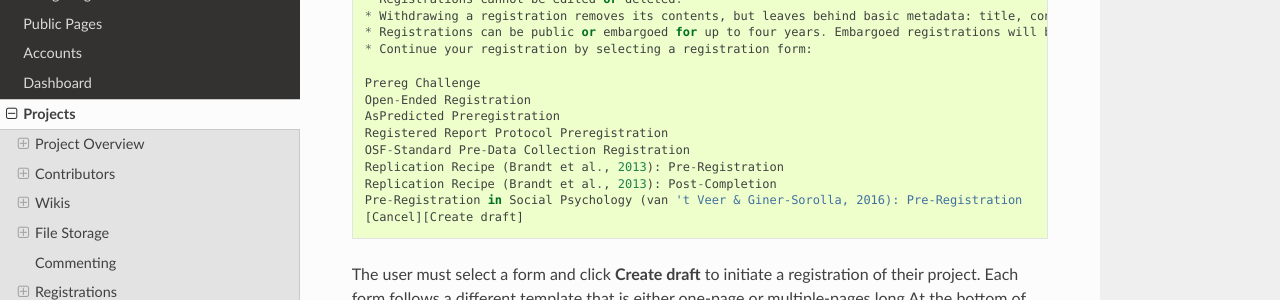
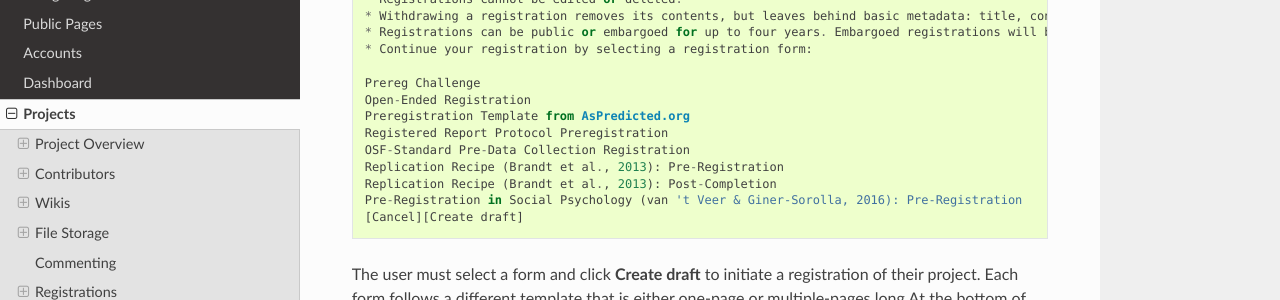
Before and after one commit to CenterForOpenScience/OSFDocs, a Sphinx documentation site: the page built from docs/projects/projects_index.rst, in a window 1280 px wide and 900 px high, scrolled down 45640 px. Shown: the part 151-451 px from the top of the window. Built offline with Sphinx 7.4.7 and the Read the Docs theme 2.0.0, drawn with Linux system fonts in a browser that asks for light colours.

Commit message:
Updated the aspredicted form name

```diff
--- a/docs/projects/include/registrations.rst
+++ b/docs/projects/include/registrations.rst
@@ -85,7 +85,7 @@ Clicking "New Registration" on a project's registrations page opens an initiatio
 
   Prereg Challenge
   Open-Ended Registration
-  AsPredicted Preregistration
+  Preregistration Template from AsPredicted.org
   Registered Report Protocol Preregistration
   OSF-Standard Pre-Data Collection Registration
   Replication Recipe (Brandt et al., 2013): Pre-Registration
```
